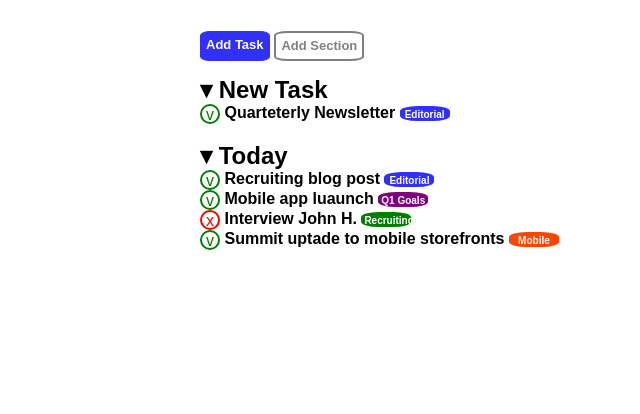
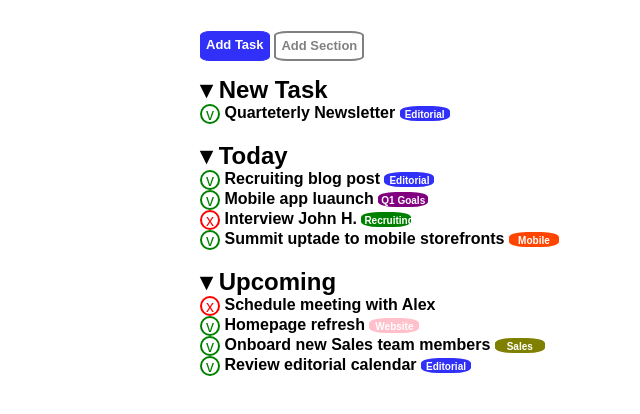
Before and after one commit to EdoardoProstamo/html-css-toboolist, a plain HTML site: page index.html in a window 1280 px wide. Shown: the part 96-510 px from the top of the page, without its empty margins (0-640 px from the left). Drawn offline with Linux system fonts and the light colour scheme.

Commit message:
feat: Fine-Section-3

```diff
--- a/css/style.css
+++ b/css/style.css
@@ -141,3 +141,27 @@ h1 {
     border: 3px solid orangered;
     border-radius: 35%;
 }
+
+#Pink {
+    width: 50px;
+    height: 15px;
+    font-size: x-small;
+    text-align: center;
+    display: inline-block;
+    color: white;
+    background-color: pink;
+    border: 3px solid pink;
+    border-radius: 35%;
+}
+
+#Green-2 {
+    width: 50px;
+    height: 15px;
+    font-size: x-small;
+    text-align: center;
+    display: inline-block;
+    color: white;
+    background-color: olive;
+    border: 3px solid olive;
+    border-radius: 35%;
+}
--- a/index.html
+++ b/index.html
@@ -63,9 +63,36 @@
                     <p class="Middle"><strong>Summit uptade to mobile storefronts</strong></p>
                     <div class="End" id="Orange" ><strong>Mobile</strong></div>
                 </section>
-
                 <!-- /Section-2 -->
             </div> <br>
+
+            <div id="Upcoming">
+                <h2> &#9662; Upcoming</h2>
+                <!-- Section-3 -->
+                <section>
+                    <div class="Circle-2">x</div>
+                    <p class="Middle"><strong>Schedule meeting with Alex</strong></p>
+                </section>
+                <section>
+                    <div class="Circle">v</div>
+                    <p class="Middle"><strong>Homepage refresh</strong></p>
+                    <div class="End" id="Pink"><strong>Website</strong></div>
+                </section>
+                <section>
+                    <div class="Circle">v</div>
+                    <p class="Middle"><strong>Onboard new Sales team members</strong></p>
+                    <div class="End" id="Green-2"><strong>Sales</strong></div>
+                </section>
+                <section>
+                    <div class="Circle">v</div>
+                    <p class="Middle"><strong>Review editorial calendar</strong></p>
+                    <div class="End"><strong>Editorial</strong></div>
+                </section>
+                <!-- /Section-3 -->
+            </div> <br>
+
+
+
 
 
         </section>
```
